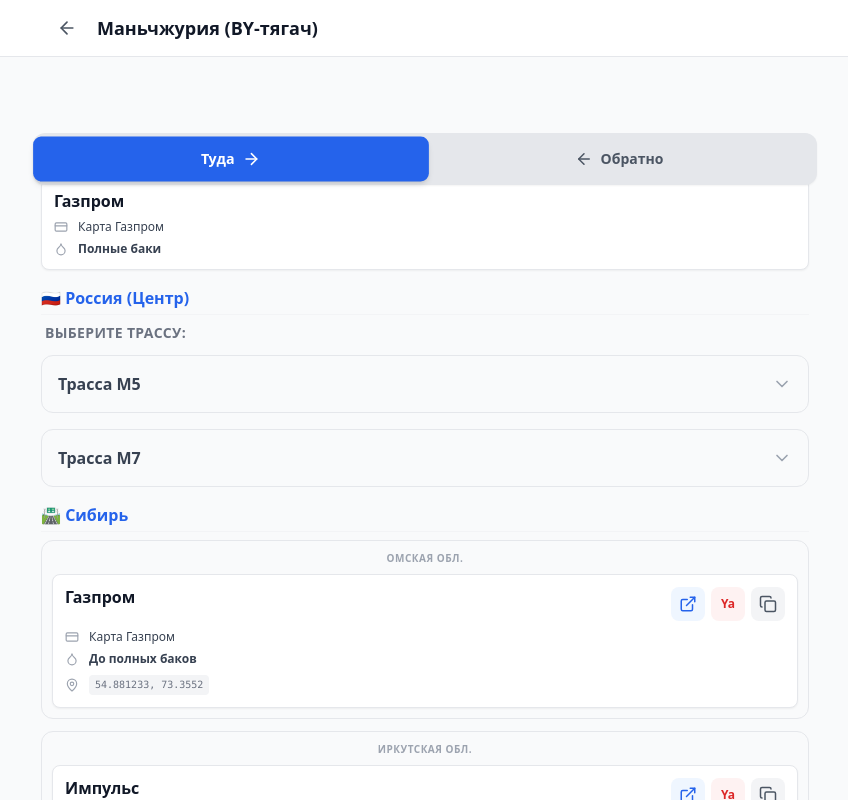
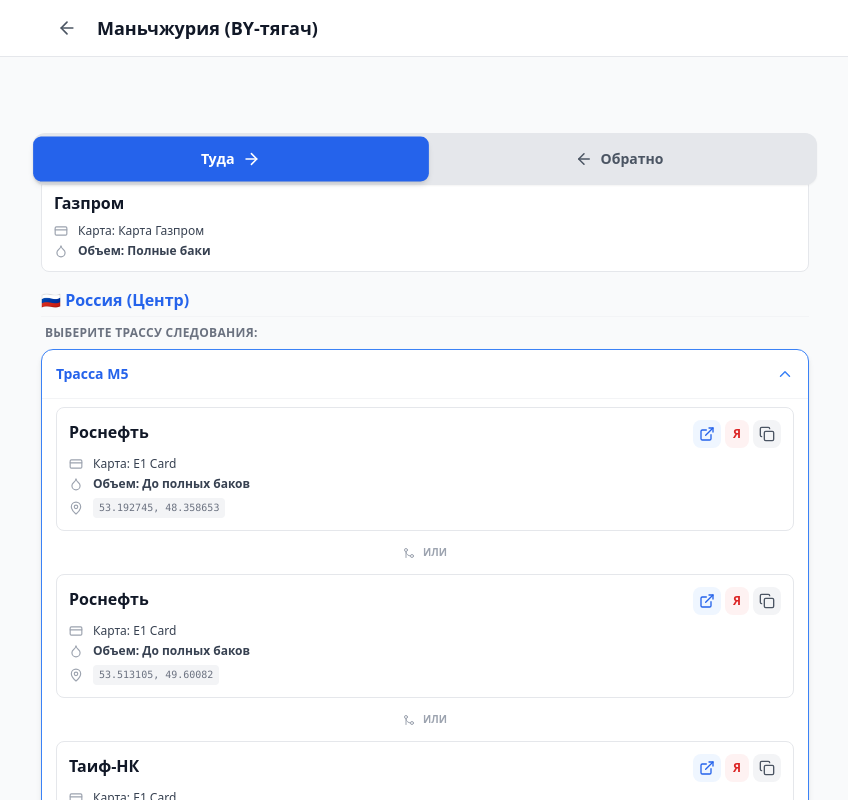
Before and after one commit to ew-mhlnk/bf-helper, a React (Create React App) app in the folder frontend/: page /belarus/manchzhuriya in a window 1280 px wide. Shown: the top 800 px of the page, without its empty margins (215-1063 px from the left). Built offline with nearby package versions, Linux system fonts and the light colour scheme.

Commit message:
new rules 2.0

```diff
--- a/frontend/src/data/ManchzhuriyaPage.tsx
+++ b/frontend/src/data/ManchzhuriyaPage.tsx
@@ -1,39 +1,46 @@
 import React, { useState } from 'react';
 import Layout from '../components/Layout';
-import { MapPin, CreditCard, Droplet, Copy, ExternalLink, Check, ArrowRight, ArrowLeft, ChevronDown, ChevronUp, Info, GitMerge, ArrowDown } from 'lucide-react';
+import {
+  MapPin,
+  CreditCard,
+  Droplet,
+  Copy,
+  ExternalLink,
+  Check,
+  ArrowRight,
+  ArrowLeft,
+  ChevronDown,
+  ChevronUp,
+  AlertTriangle,
+  GitMerge,
+  ArrowDown
+} from 'lucide-react';
 
 type TabType = 'there' | 'back';
 type RouteId = 'm5_there' | 'm7_there' | 'm5_back' | 'm7_back' | null;
 
 const ManchzhuriyaPage: React.FC = () => {
   const [activeTab, setActiveTab] = useState<TabType>('there');
-  const [openRoute, setOpenRoute] = useState<RouteId>(null);
+  const [openRoute, setOpenRoute] = useState<RouteId>('m5_there');
 
-  // Функция виброотклика
   const vibration = () => {
-    if (navigator.vibrate) {
-      navigator.vibrate(15);
-    }
+    if (navigator.vibrate) navigator.vibrate(15);
   };
 
   const toggleRoute = (id: RouteId) => {
     vibration();
-    if (openRoute === id) {
-      setOpenRoute(null);
-    } else {
-      setOpenRoute(id);
-    }
+    setOpenRoute(openRoute === id ? null : id);
   };
 
   const handleTabChange = (tab: TabType) => {
     vibration();
     setActiveTab(tab);
-    setOpenRoute(null);
+    setOpenRoute(tab === 'there' ? 'm5_there' : 'm5_back');
   };
 
   return (
     <Layout title="Маньчжурия (BY-тягач)">
-
+      {/* Переключатель Туда / Обратно */}
       <div className="flex p-1 bg-gray-200 dark:bg-gray-800 rounded-xl mb-4 sticky top-[60px] z-40 shadow-sm mx-[-8px]">
         <button
           onClick={() => handleTabChange('there')}
@@ -58,11 +65,10 @@
       </div>
 
       <div className="space-y-4 pb-8">
-
-        {/* ======================= ТУДА ======================= */}
+        {/* ==================== ТУДА ==================== */}
         {activeTab === 'there' && (
           <div className="animate-in fade-in slide-in-from-left-4 duration-300 space-y-4">
-
+            {/* БЕЛАРУСЬ */}
             <section>
               <SectionHeader title="🇧🇾 Беларусь" color="text-green-600 dark:text-green-400" />
               <StationCard
@@ -72,15 +78,15 @@
               />
             </section>
 
+            {/* РОССИЯ (ЦЕНТР - ТРАССЫ) */}
             <section>
               <SectionHeader title="🇷🇺 Россия (Центр)" color="text-blue-600 dark:text-blue-400" />
-
-              <div className="px-1 mb-3 text-sm font-bold text-gray-500 uppercase tracking-wide">
-                Выберите трассу:
+              <div className="px-1 mb-2 text-xs font-bold text-gray-500 uppercase tracking-wide">
+                Выберите трассу следования:
               </div>
 
-              {/* Увеличил отступ */}
-              <div className="space-y-4">
+              <div className="space-y-3">
+                {/* М5 */}
                 <RouteAccordion
                   title="Трасса М5"
                   isOpen={openRoute === 'm5_there'}
@@ -88,15 +94,15 @@
                 >
                   <div className="space-y-2">
                     <StationCard
-                      title="Aris"
-                      coords="53.17996, 47.87732"
+                      title="Роснефть"
+                      coords="53.192745, 48.358653"
                       payment="E1 Card"
                       volume="До полных баков"
                     />
                     <OrDivider />
                     <StationCard
-                      title="Газпром"
-                      coords="53.496066, 50.072105"
+                      title="Роснефть"
+                      coords="53.513105, 49.60082"
                       payment="E1 Card"
                       volume="До полных баков"
                     />
@@ -110,6 +116,7 @@
                   </div>
                 </RouteAccordion>
 
+                {/* М7 */}
                 <RouteAccordion
                   title="Трасса М7"
                   isOpen={openRoute === 'm7_there'}
@@ -134,22 +141,55 @@
               </div>
             </section>
 
+            {/* СИБИРЬ (СТРОГО С ЗАПАДА НА ВОСТОК) */}
             <section className="mt-4">
-              <SectionHeader title="🛣 Сибирь" color="text-blue-600 dark:text-blue-400" />
+              <SectionHeader title="🛣 Сибирь (по маршруту)" color="text-blue-600 dark:text-blue-400" />
               <div className="space-y-3">
-                <RouteGroup name="Омская обл.">
+                {/* 1. Омск (Запад) */}
+                <RouteGroup name="1. Омская обл. (Запад)">
                   <StationCard
                     title="Газпром"
-                    coords="54.881233, 73.3552"
-                    payment="Карта Газпром"
+                    coords="54.985716, 72.633436"
+                    payment="E1 Card"
                     volume="До полных баков"
                   />
                 </RouteGroup>
 
-                <RouteGroup name="Иркутская обл.">
+                {/* 2. Омск (Восток) */}
+                <RouteGroup name="2. Омская обл. (Восток)">
+                  <StationCard
+                    title="Газпром"
+                    coords="54.976484, 74.12261"
+                    payment="E1 Card"
+                    volume="До полных баков"
+                  />
+                </RouteGroup>
+
+                {/* 3. Иркутская обл. */}
+                <RouteGroup name="3. Иркутская обл.">
                   <StationCard
                     title="Импульс"
                     coords="52.400797, 104.013977"
+                    payment="E1 Card"
+                    volume="До полных баков"
+                  />
+                </RouteGroup>
+
+                {/* 4. Байкал / Култук */}
+                <RouteGroup name="4. Иркутская обл. (Байкал)">
+                  <StationCard
+                    title="Роснефть"
+                    coords="51.516222, 104.135411"
+                    payment="E1 Card"
+                    volume="До полных баков"
+                  />
+                </RouteGroup>
+
+                {/* 5. Бурятия */}
+                <RouteGroup name="5. Республика Бурятия">
+                  <StationCard
+                    title="Роснефть"
+                    coords="51.487511, 107.36355"
                     payment="E1 Card"
                     volume="До полных баков"
                   />
@@ -159,153 +199,214 @@
           </div>
         )}
 
-        {/* ======================= ОБРАТНО ======================= */}
+        {/* ==================== ОБРАТНО ==================== */}
         {activeTab === 'back' && (
           <div className="animate-in fade-in slide-in-from-right-4 duration-300 space-y-4">
-
-            <div className="p-3 rounded-lg bg-blue-50 dark:bg-blue-900/20 border border-blue-100 dark:border-blue-800 flex items-center gap-3">
-              <div className="text-blue-600 dark:text-blue-400"><Info size={24} /></div>
-              <p className="text-sm text-blue-800 dark:text-blue-300 font-medium">
-                <span className="font-bold underline">Вход в РБ должен быть 100 л.</span>
+            {/* Памятка о норме входа */}
+            <div className="p-3.5 rounded-xl bg-red-50 dark:bg-red-900/20 border border-red-200 dark:border-red-800 flex items-center gap-3 shadow-xs">
+              <AlertTriangle className="text-red-600 dark:text-red-400 shrink-0" size={24} />
+              <p className="text-xs sm:text-sm text-red-900 dark:text-red-200 font-medium leading-tight">
+                <span className="font-bold underline text-sm sm:text-base">Вход в РБ: строго не более 200 л.</span>
+                <span className="block text-xs mt-0.5 text-red-700/90 dark:text-red-300/90">
+                  Суммарно во всех топливных баках (тягач + полуприцеп-рефрижератор)!
+                </span>
               </p>
             </div>
 
+            {/* СИБИРЬ В ОБРАТНОМ ПОРЯДКЕ (С ВОСТОКА НА ЗАПАД) */}
             <section>
-              <SectionHeader title="🇷🇺 Россия (Домой)" color="text-green-600 dark:text-green-400" />
+              <SectionHeader title="🇷🇺 Россия (Домой — Сибирь по порядку)" color="text-green-600 dark:text-green-400" />
+              <div className="space-y-2">
+                <StationCard
+                  title="Роснефть (Бурятия)"
+                  coords="51.487511, 107.36355"
+                  payment="E1 Card"
+                  volume="До заправки в Иркутске"
+                />
 
-              <div className="space-y-3">
+                <div className="flex flex-col items-center py-0.5 text-gray-400">
+                  <ArrowDown size={18} />
+                </div>
+
                 <StationCard
-                  title="Импульс"
+                  title="Роснефть (Байкал)"
+                  coords="51.516222, 104.135411"
+                  payment="E1 Card"
+                  volume="До заправки в Иркутске"
+                />
+
+                <div className="flex flex-col items-center py-0.5 text-gray-400">
+                  <ArrowDown size={18} />
+                </div>
+
+                <StationCard
+                  title="Импульс (Иркутская обл.)"
                   coords="52.400797, 104.013977"
                   payment="E1 Card"
-                  volume="До полных баков"
+                  volume="До заправки в Омске"
                 />
 
-                <div className="flex flex-col items-center py-1 text-gray-400"><ArrowDown size={20} /></div>
+                <div className="flex flex-col items-center py-0.5 text-gray-400">
+                  <ArrowDown size={18} />
+                </div>
 
                 <StationCard
-                  title="Газпром"
-                  coords="54.881233, 73.3552"
-                  payment="Карта Газпром"
-                  volume="До полных баков"
+                  title="Газпром (Омская обл. Восток)"
+                  coords="54.976484, 74.12261"
+                  payment="E1 Card"
+                  volume="До заправки по М5 или М7"
+                />
+
+                <div className="flex flex-col items-center py-0.5 text-gray-400">
+                  <ArrowDown size={18} />
+                </div>
+
+                <StationCard
+                  title="Газпром (Омская обл. Запад)"
+                  coords="54.985716, 72.633436"
+                  payment="E1 Card"
+                  volume="До заправки по М5 или М7"
                 />
               </div>
             </section>
 
-            <div className="px-1 mb-2 text-sm font-bold text-gray-500 uppercase tracking-wide">
-              Выберите маршрут выхода:
+            {/* ВЫБОР ТРАССЫ ВЫХОДА К РБ */}
+            <div className="pt-2">
+              <div className="px-1 mb-2 text-xs font-bold text-gray-500 uppercase tracking-wide">
+                Выберите трассу выхода к Беларуси:
               </div>
 
-            {/* Увеличил отступ */}
-            <div className="space-y-4">
+              <div className="space-y-3">
+                {/* М5 */}
                 <RouteAccordion
                   title="Через Трассу М5"
                   isOpen={openRoute === 'm5_back'}
                   onClick={() => toggleRoute('m5_back')}
                 >
                   <div className="space-y-3">
-                  <div className="text-center text-xs font-bold text-gray-400 mb-2">НА ВЫБОР (Вход в РБ 100л)</div>
-
-                  <StationCard
-                    title="Aris"
-                    coords="53.17996, 47.87732"
-                    payment="E1 Card"
-                    volume="До РБ (вход 100 л.)"
-                  />
-                  <OrDivider />
-                  <StationCard
-                    title="Газпром"
-                    coords="53.496066, 50.072105"
-                    payment="E1 Card"
-                    volume="До РБ (вход 100 л.)"
-                  />
-                  <OrDivider />
+                    <div className="text-center text-xs font-bold text-gray-500 mb-2">
+                      НА ВЫБОР (с расчетом входа в РБ 200 л суммарно)
+                    </div>
                     <StationCard
                       title="Таиф-НК"
                       coords="54.476888, 53.324735"
                       payment="E1 Card"
-                    volume="До РБ (вход 100 л.)"
+                      volume="До РБ (вход 200 л)"
+                    />
+                    <OrDivider />
+                    <StationCard
+                      title="Роснефть"
+                      coords="53.513105, 49.60082"
+                      payment="E1 Card"
+                      volume="До РБ (вход 200 л)"
+                    />
+                    <OrDivider />
+                    <StationCard
+                      title="Роснефть"
+                      coords="53.192745, 48.358653"
+                      payment="E1 Card"
+                      volume="До РБ (вход 200 л)"
                     />
                   </div>
                 </RouteAccordion>
 
+                {/* М7 */}
                 <RouteAccordion
                   title="Через Трассу М7"
                   isOpen={openRoute === 'm7_back'}
                   onClick={() => toggleRoute('m7_back')}
                 >
                   <div className="space-y-3">
-                  <div className="text-center text-xs font-bold text-gray-400 mb-2">НА ВЫБОР (Вход в РБ 100л)</div>
-
+                    <div className="text-center text-xs font-bold text-gray-500 mb-2">
+                      НА ВЫБОР (с расчетом входа в РБ 200 л суммарно)
+                    </div>
+                    <StationCard
+                      title="Таиф НК"
+                      coords="55.704133, 53.035245"
+                      payment="E1 Card"
+                      volume="До РБ (вход 200 л)"
+                    />
+                    <OrDivider />
                     <StationCard
                       title="Иликом"
                       coords="55.89424, 48.883128"
                       payment="E1 Card"
-                    volume="До РБ (вход 100 л.)"
-                  />
-                  <OrDivider />
-                  <StationCard
-                    title="Таиф НК"
-                    coords="55.704133, 53.035245"
-                    payment="E1 Card"
-                    volume="До РБ (вход 100 л.)"
+                      volume="До РБ (вход 200 л)"
                     />
                   </div>
                 </RouteAccordion>
               </div>
-
+            </div>
           </div>
         )}
-
       </div>
     </Layout>
   );
 };
 
-// --- КОМПОНЕНТЫ ---
+/* --- Вспомогательные компоненты --- */
 
 const OrDivider = () => (
-  <div className="flex items-center justify-center gap-2 py-2 text-[10px] font-bold text-gray-400 uppercase">
+  <div className="flex items-center justify-center gap-2 py-1.5 text-[10px] font-bold text-gray-400 uppercase">
     <GitMerge size={12} /> Или
   </div>
 );
 
-const RouteAccordion = ({ title, isOpen, onClick, children }: { title: string, isOpen: boolean, onClick: () => void, children: React.ReactNode }) => (
-  <div className={`overflow-hidden rounded-xl border transition-all duration-300 ${isOpen ? 'border-blue-500 bg-white dark:bg-[#1e1e1e] shadow-md' : 'border-gray-200 dark:border-gray-800 bg-gray-50 dark:bg-[#1a1a1a]'}`}>
+const RouteAccordion = ({
+  title,
+  isOpen,
+  onClick,
+  children
+}: {
+  title: string;
+  isOpen: boolean;
+  onClick: () => void;
+  children: React.ReactNode;
+}) => (
+  <div
+    className={`overflow-hidden rounded-xl border transition-all duration-200 ${
+      isOpen
+        ? 'border-blue-500 bg-white dark:bg-[#1e1e1e] shadow-md'
+        : 'border-gray-200 dark:border-gray-800 bg-gray-50 dark:bg-[#1a1a1a]'
+    }`}
+  >
     <button
       onClick={onClick}
-      className="w-full flex items-center justify-between p-4 text-left"
+      className="w-full flex items-center justify-between p-3.5 text-left"
     >
-      <span className={`font-bold ${isOpen ? 'text-blue-600 dark:text-blue-400' : 'text-gray-700 dark:text-gray-300'}`}>
+      <span
+        className={`text-sm font-bold ${
+          isOpen ? 'text-blue-600 dark:text-blue-400' : 'text-gray-700 dark:text-gray-300'
+        }`}
+      >
         {title}
       </span>
-      {isOpen ? <ChevronUp size={20} className="text-blue-500"/> : <ChevronDown size={20} className="text-gray-400"/>}
+      {isOpen ? (
+        <ChevronUp size={18} className="text-blue-500" />
+      ) : (
+        <ChevronDown size={18} className="text-gray-400" />
+      )}
     </button>
-
     {isOpen && (
-      <div className="p-4 pt-0 border-t border-gray-100 dark:border-gray-800 animate-in fade-in slide-in-from-top-2">
-        <div className="mt-3">
-          {children}
-        </div>
+      <div className="p-3.5 pt-0 border-t border-gray-100 dark:border-gray-800 animate-in fade-in slide-in-from-top-1">
+        <div className="mt-2">{children}</div>
       </div>
     )}
   </div>
 );
 
-const SectionHeader = ({ title, color }: { title: string, color: string }) => (
+const SectionHeader = ({ title, color }: { title: string; color: string }) => (
   <h2 className={`text-base font-bold mb-2 flex items-center gap-2 border-b border-gray-100 dark:border-gray-800 pb-1 ${color}`}>
     {title}
   </h2>
 );
 
-const RouteGroup = ({ name, children }: { name: string, children: React.ReactNode }) => (
+const RouteGroup = ({ name, children }: { name: string; children: React.ReactNode }) => (
   <div className="bg-gray-50 dark:bg-[#1a1a1a] p-2.5 rounded-xl border border-gray-200 dark:border-gray-800">
-    <h3 className="text-[10px] font-bold text-gray-400 uppercase tracking-wider mb-2 text-center">
+    <h3 className="text-[11px] font-bold text-gray-500 uppercase tracking-wider mb-2 text-center">
       {name}
     </h3>
-    <div className="space-y-2">
-      {children}
-    </div>
+    <div className="space-y-2">{children}</div>
   </div>
 );
 
@@ -329,58 +430,74 @@
   };
 
   return (
-    <div className="bg-white dark:bg-[#1e1e1e] p-3 rounded-lg shadow-sm border border-gray-200 dark:border-gray-700">
+    <div className="bg-white dark:bg-[#1e1e1e] p-3 rounded-lg shadow-xs border border-gray-200 dark:border-gray-700">
       <div className="flex justify-between items-start gap-2 mb-2">
         <div className="min-w-0">
-          <h3 className="text-base font-bold text-gray-900 dark:text-white truncate leading-tight">{title}</h3>
+          <h3 className="text-sm sm:text-base font-bold text-gray-900 dark:text-white truncate leading-tight">
+            {title}
+          </h3>
         </div>
 
         {coords && (
-          <div className="flex gap-1.5 shrink-0">
+          <div className="flex gap-1 shrink-0">
+            {/* Google Maps */}
             <a
               href={`https://www.google.com/maps/search/?api=1&query=${coords}`}
               target="_blank"
               rel="noreferrer"
               onClick={() => navigator.vibrate && navigator.vibrate(15)}
-              className="p-2 rounded-lg bg-blue-50 text-blue-600 dark:bg-blue-900/30 dark:text-blue-400 hover:bg-blue-100 transition-colors"
+              className="p-1.5 rounded-lg bg-blue-50 text-blue-600 dark:bg-blue-900/30 dark:text-blue-400 hover:bg-blue-100 transition-colors"
+              title="Открыть в Google Maps"
             >
-              <ExternalLink size={18} />
+              <ExternalLink size={16} />
             </a>
+
+            {/* Яндекс Карты */}
             <a
               href={`https://yandex.ru/maps/?text=${coords}`}
               target="_blank"
               rel="noreferrer"
               onClick={() => navigator.vibrate && navigator.vibrate(15)}
-              className="p-2 rounded-lg bg-red-50 text-red-600 dark:bg-red-900/30 dark:text-red-400 hover:bg-red-100 transition-colors text-xs font-bold w-[34px] flex items-center justify-center"
+              className="px-2 py-1.5 rounded-lg bg-red-50 text-red-600 dark:bg-red-900/30 dark:text-red-400 hover:bg-red-100 transition-colors text-xs font-bold flex items-center justify-center"
+              title="Открыть в Яндекс.Картах"
             >
-              Ya
+              Я
             </a>
+
+            {/* Копирование */}
             <button
               onClick={handleCopy}
-              className={`p-2 rounded-lg transition-colors ${
+              className={`p-1.5 rounded-lg transition-colors ${
                 copied
                   ? 'bg-green-100 text-green-600'
                   : 'bg-gray-100 text-gray-600 dark:bg-gray-800 dark:text-gray-400'
               }`}
+              title="Скопировать координаты"
             >
-              {copied ? <Check size={18} /> : <Copy size={18} />}
+              {copied ? <Check size={16} /> : <Copy size={16} />}
             </button>
           </div>
         )}
       </div>
 
-      <div className="space-y-1.5 text-xs">
+      <div className="space-y-1 text-xs">
         <div className="flex items-center gap-2">
-          <div className="w-4 shrink-0 text-gray-400"><CreditCard size={14}/></div>
-          <span className="text-gray-700 dark:text-gray-300 font-medium">{payment}</span>
+          <div className="w-4 shrink-0 text-gray-400">
+            <CreditCard size={14} />
+          </div>
+          <span className="text-gray-700 dark:text-gray-300 font-medium">Карта: {payment}</span>
         </div>
         <div className="flex items-center gap-2">
-          <div className="w-4 shrink-0 text-gray-400"><Droplet size={14}/></div>
-          <span className="text-gray-700 dark:text-gray-300 font-bold">{volume}</span>
+          <div className="w-4 shrink-0 text-gray-400">
+            <Droplet size={14} />
+          </div>
+          <span className="text-gray-700 dark:text-gray-300 font-bold">Объем: {volume}</span>
         </div>
         {coords && (
           <div className="flex items-center gap-2 pt-0.5">
-             <div className="w-4 shrink-0 text-gray-400"><MapPin size={14}/></div>
+            <div className="w-4 shrink-0 text-gray-400">
+              <MapPin size={14} />
+            </div>
             <span className="text-[10px] text-gray-500 font-mono bg-gray-100 dark:bg-gray-800 px-1.5 py-0.5 rounded">
               {coords}
             </span>
```
Also changed, not shown: frontend/src/DirectionChoicePage.tsx (+4 -4 lines). Lines whose indentation alone changed are shown as unchanged.
